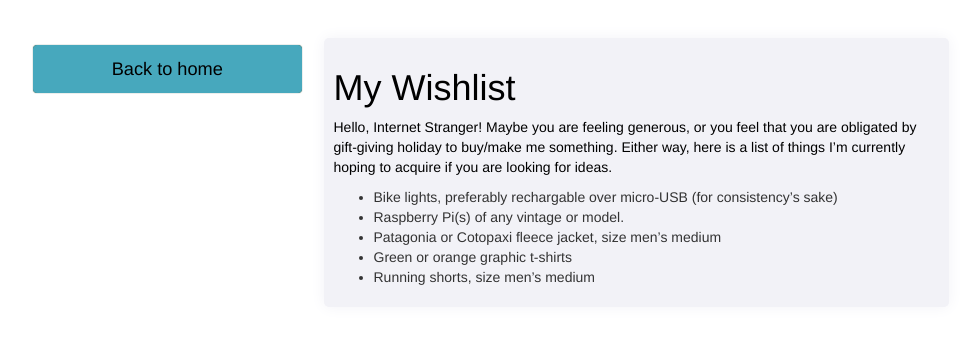
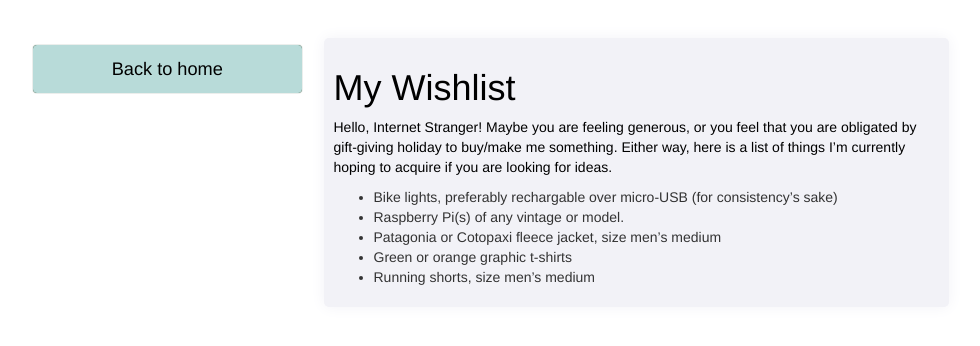
Before and after one commit to czhanacek/website, a Jekyll site: the page built from wishlist.md, in a window 1280 px wide. Shown: the top 346 px of the page, without its empty margins (4-984 px from the left). Built offline with Jekyll 4.4.1, drawn with Linux system fonts in a browser that asks for light colours.

Commit message:
changed button color so its easier to read the text on each button

```diff
--- a/css/new_site.scss
+++ b/css/new_site.scss
@@ -9,7 +9,7 @@
     --main-background: #FFFFFF;
     --content-background: #F2F2F7;
     --shadow-color: #2F5036;
-    --true-color: #47A8BD;
+    --true-color: #B8DBD9;
     --accent-color: #2E6B79; // link color too
     --text-color: rgb(0,0,0);
     --excited-color: #B8DBD9;
```
